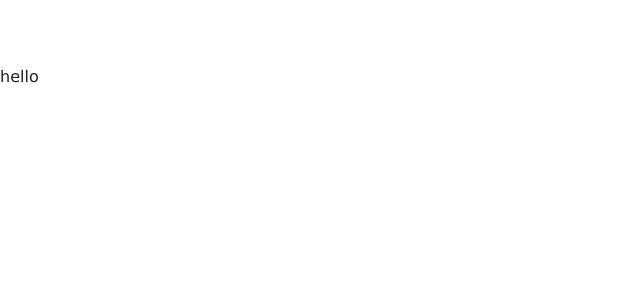
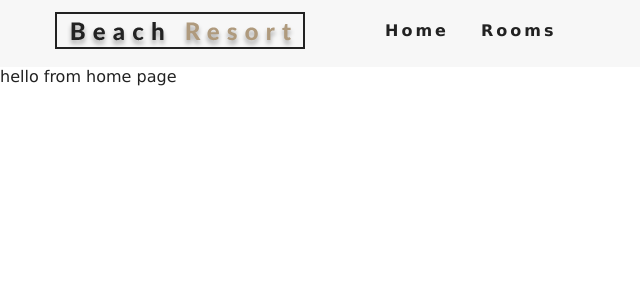
Before and after one commit to samomatik/resort, a React (Create React App) app: page / in a window 1280 px wide. Shown: the top 300 px of the page, without its empty margins (0-640 px from the left). Built offline with nearby package versions, Linux system fonts and the light colour scheme.

Commit message:
Navbar setup

```diff
--- a/src/App.css
+++ b/src/App.css
@@ -112,8 +112,8 @@ h6 {
   color: var(--primaryColor);
 }
 .nav-links {
-  height: 0;
-  overflow: hidden;
+  /* height: 0;
+  overflow: hidden; */
   transition: var(--mainTransition);
   list-style-type: none;
 }
--- a/src/App.js
+++ b/src/App.js
@@ -1,10 +1,25 @@
 import React from 'react';
 import './App.css';
+
+import Home from './pages/Home';
+import Rooms from './pages/Rooms';
+import SingleRoom from './pages/SingleRoom';
+import Error from './pages/Error';
+
+import { Route, Switch } from 'react-router-dom';
+
+import Navbar from './components/Navbar';
 
 function App() {
   return (
     <>
-      hello
+      <Navbar />
+      <Switch>
+        <Route exact path="/" component={Home} />
+        <Route exact path="/rooms/" component={Rooms} />
+        <Route exact path="/rooms/:slug" component={SingleRoom} />
+        <Route component={Error} />
+      </Switch>
     </>
   );
 }
--- /dev/null
+++ b/src/components/Navbar.js
@@ -0,0 +1,37 @@
+import React, { Component } from 'react'
+import logo from '../images/logo.svg';
+import { FaAlignRight } from 'react-icons/fa';
+import { Link } from 'react-router-dom';
+
+export default class Navbar extends Component {
+    state = {
+        isOpen: false
+    }
+    handleToggle = () => {
+        this.setState({ isOpen: !this.state.isOpen })
+    }
+    render() {
+        return (
+            <nav className="navbar">
+                <div className="nav-center">
+                    <div className="nav-header">
+                        <Link to="/">
+                            <img src={logo} alt="Beach Resort" />
+                        </Link>
+                        <button type="button" className="nav-btn  onClick={this.handleToggle} ">
+                            <FaAlignRight className="nav-icon" />
+                        </button>
+                    </div>
+                    <ul className={this.state.isOpen?"nav-links show-nav":"nav-links"}>
+                        <li>
+                            <Link to="/">Home</Link>
+                        </li>
+                        <li>
+                            <Link to="/rooms">Rooms</Link>
+                        </li>
+                    </ul>
+                </div>
+            </nav>
+        )
+    }
+}
```
